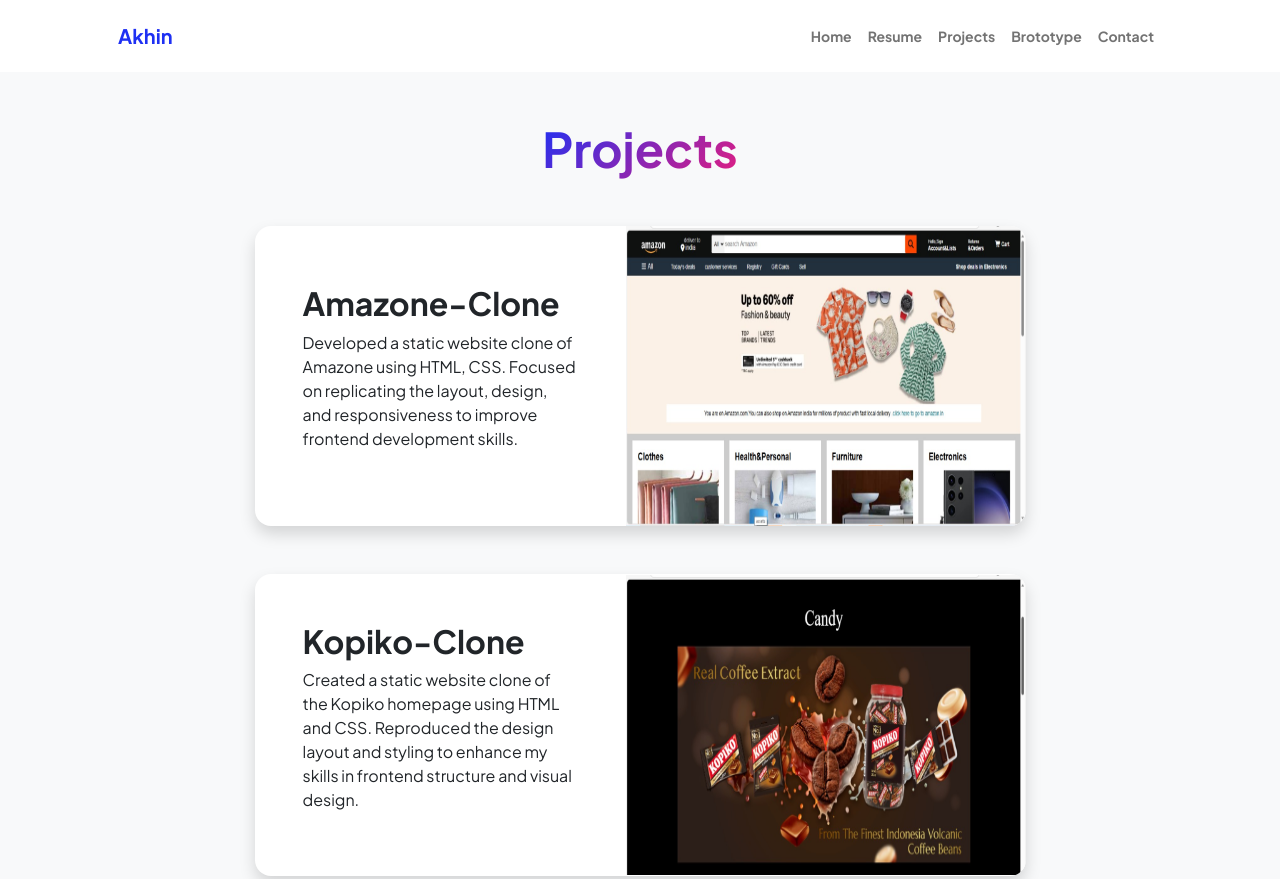
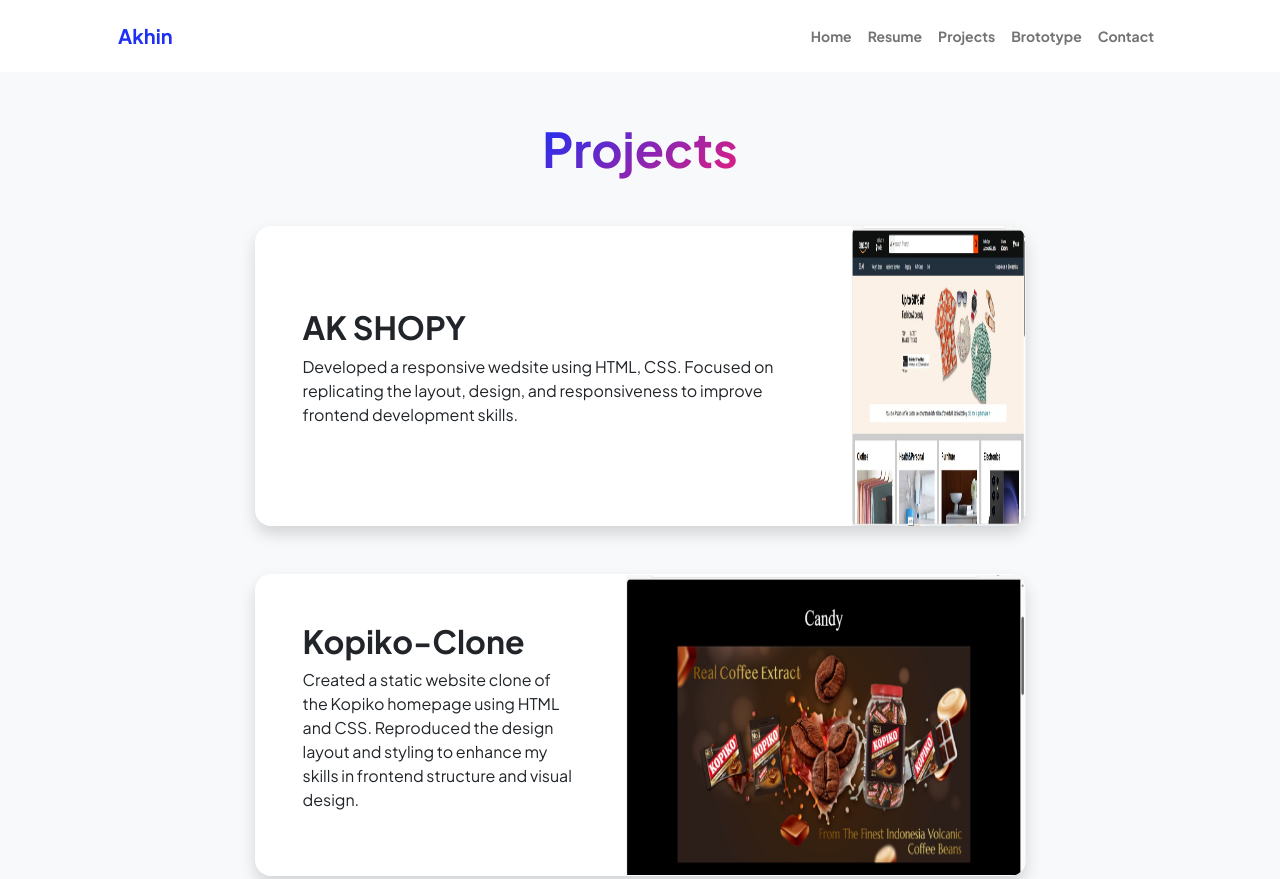
Before and after one commit to Akhin1211/portfolio, a plain HTML site: page projects.html in a window 1280 px wide. Shown: the top 879 px of the page. Drawn offline with nearby package versions, Linux system fonts and the light colour scheme; files whose address does not match are found by name.

Commit message:
Update projects.html

```diff
--- a/projects.html
+++ b/projects.html
@@ -49,10 +49,10 @@
                                 <div class="card-body p-0">
                                     <div class="d-flex align-items-center">
                                         <div class="p-5">
-                                            <h2 class="fw-bolder">Amazone-Clone</h2>
-                                            <p>Developed a static website clone of Amazone using HTML, CSS. Focused on replicating the layout, design, and responsiveness to improve frontend development skills.</p>
+                                            <h2 class="fw-bolder">AK SHOPY</h2>
+                                            <p>Developed a responsive wedsite using HTML, CSS. Focused on replicating the layout, design, and responsiveness to improve frontend development skills.</p>
                                         </div>
-                                        <img class="img-fluid " src="asset/Amazon.jpg" alt="..." style="width: 400px; height: 300px;"/>
+                                        <a href="https://akhin1211.github.io/AK-SHOPY/"><img class="img-fluid " src="asset/Amazon.jpg" alt="..." style="width: 400px; height: 300px;"></a>
                                     </div>
                                 </div>
                             </div>
```
